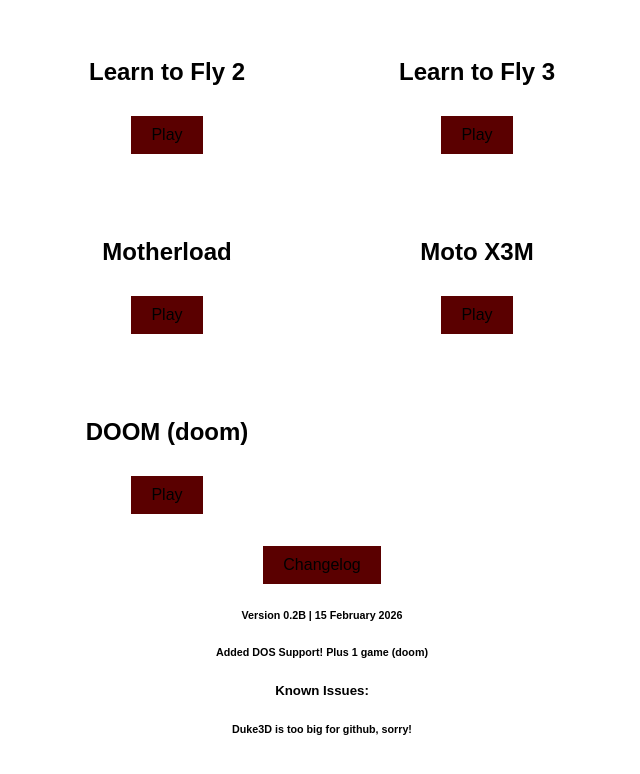
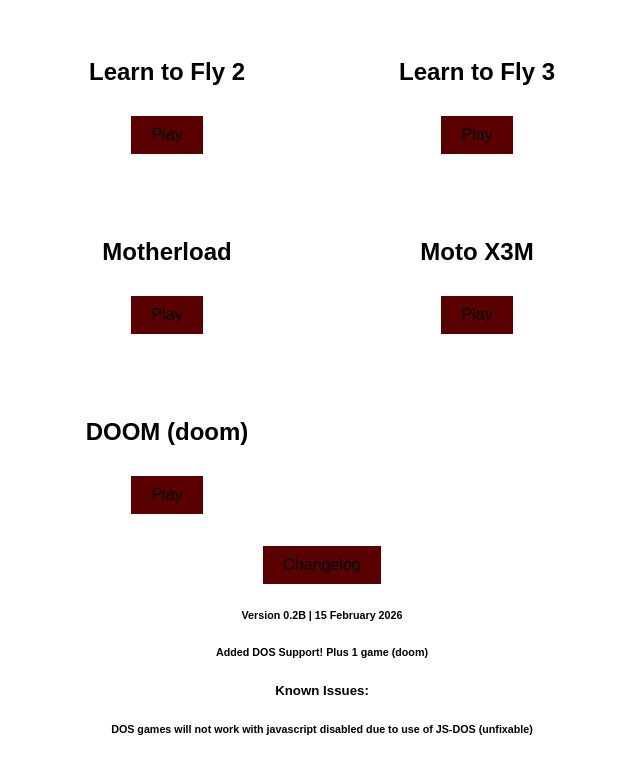
Before and after one commit to MemerMan26/memerman26.github.io, a plain HTML site: page index.html in a window 1280 px wide. Shown: the part 451-1225 px from the top of the page, without its empty margins (318-958 px from the left). Drawn offline with Linux system fonts and the light colour scheme.

Commit message:
Add files via upload

```diff
--- a/index.html
+++ b/index.html
@@ -115,7 +115,7 @@
      </body>
     <body class="centre">
         <h5> Known Issues: </h5>
-        <h6> Duke3D is too big for github, sorry!</h6>
+        <h6> DOS games will not work with javascript disabled due to use of JS-DOS (unfixable)</h6>
      </body>
     </div>
 </html>
```
